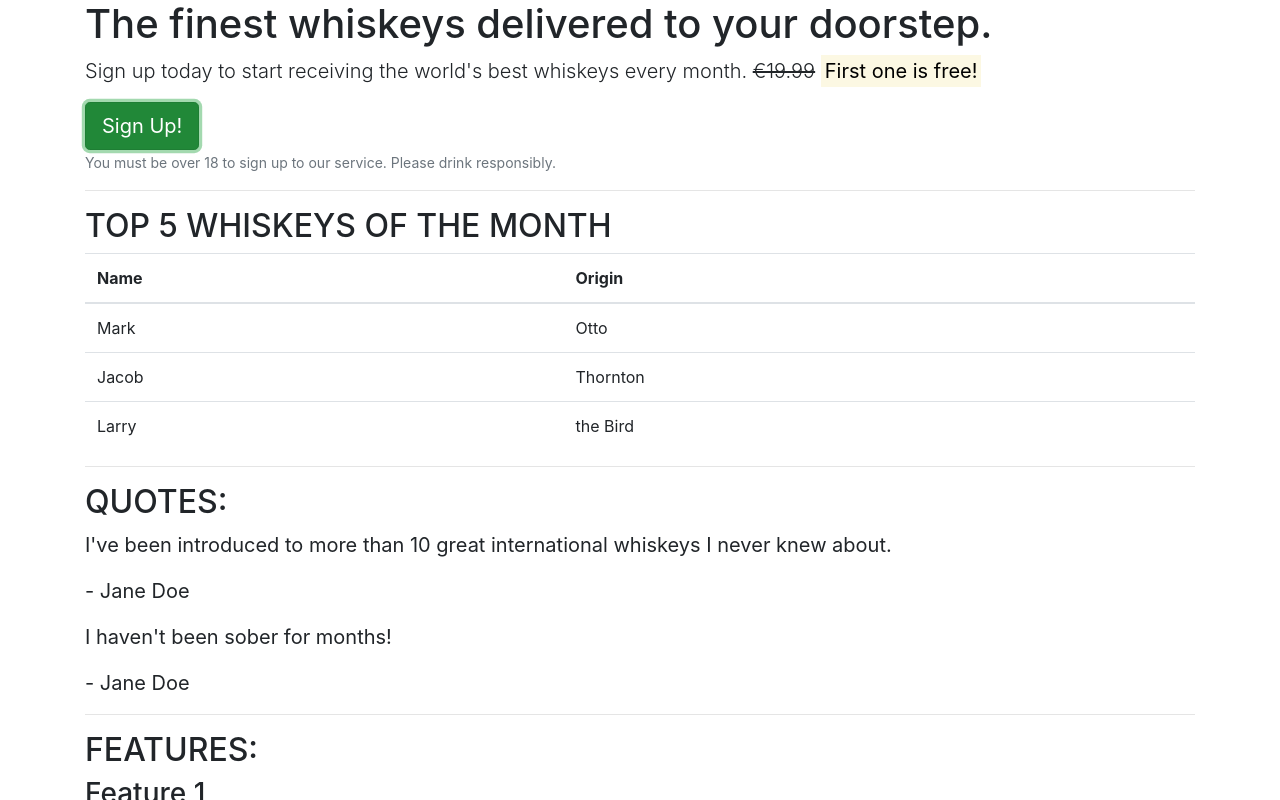
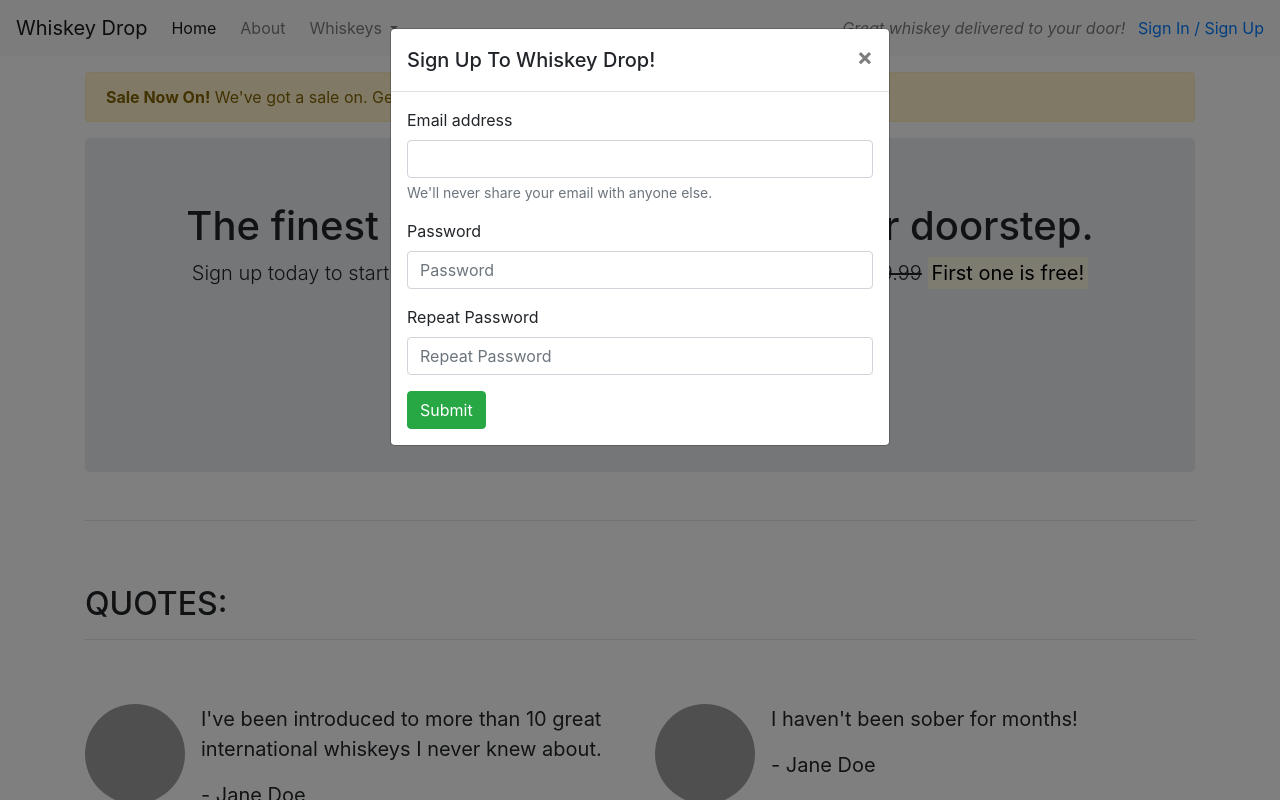
Before and after one commit to MariaHochstoeger/bootstrap-test-project, a plain HTML site: page index.html in a window 1280 px wide. Both pictures are taken after a click on the button "Sign Up!". Shown: the top 800 px of the page. Drawn offline with nearby package versions, Linux system fonts and the light colour scheme; grey boxes are pictures that could not be loaded.

Commit message:
Add css and JS bootstrap elements

```diff
--- a/index.html
+++ b/index.html
@@ -5,84 +5,174 @@
     <meta name="viewport" content="width=device-width, initial-scale=1.0">
     <title>Whiskey Drop | Taste a new whiskey every month</title>
     <link rel="stylesheet" href="https://cdn.jsdelivr.net/npm/bootstrap@4.6.2/dist/css/bootstrap.min.css" integrity="sha384-xOolHFLEh07PJGoPkLv1IbcEPTNtaed2xpHsD9ESMhqIYd0nLMwNLD69Npy4HI+N" crossorigin="anonymous">
-    <script src="https://cdn.jsdelivr.net/npm/bootstrap@4.6.2/dist/js/bootstrap.bundle.min.js" integrity="sha384-Fy6S3B9q64WdZWQUiU+q4/2Lc9npb8tCaSX9FK7E8HnRr0Jz8D6OP9dO5Vg3Q9ct" crossorigin="anonymous"></script>
+    <script src="https://kit.fontawesome.com/73d77f4c3d.js" crossorigin="anonymous"></script>
 </head>
+
 <body>
-    <article class="container">
+  <nav class="navbar navbar-light bg-light navbar-expand-sm">
+    <a href="/" class="navbar-brand">Whiskey Drop</a>
+
+    <button class="navbar-toggler ml-auto" type="button" data-toggle="collapse" data-target="#navbarNavDropdown" aria-controls="navbarNavDropdown" aria-expanded="false" aria-label="Toggle navigation">
+      <span class="navbar-toggler-icon"></span>
+    </button>
+
+    <div class="collapse navbar-collapse" id="navbarNavDropdown">
+      <ul class="navbar-nav mr-auto">
+        <li class="active nav-item mr-2"><a class="nav-link" href="/">Home</a></li>
+        <li class="nav-item mr-2"><a class="nav-link" href="/about">About</a></li>
+        <li class="nav-item dropdown">
+          <a class="nav-link dropdown-toggle" href="#" id="navbarDropdownMenuLink" role="button" data-toggle="dropdown" aria-haspopup="true" aria-expanded="false">
+            Whiskeys
+          </a>
+          <div class="dropdown-menu" aria-labelledby="navbarDropdownMenuLink">
+            <a href="#" class="dropdown-item">Irish</a>
+            <a href="#" class="dropdown-item">Scotch</a>
+            <a href="#" class="dropdown-item">Japanese</a>
+            <a href="#" class="dropdown-item">American</a>
+          </div>
+
+        </li>
+        <li class="nav-item mr-2 d-block d-sm-none"><a class="nav-link" href="">Sign In / Sign Up</a></li>
+      </ul>
+    </div>
+    <div class="d-none d-md-block">
+      <p class="navbar-text my-auto mr-2"><i>Great whiskey delivered to your door!</i></p>
+      <a href="/login">Sign In / Sign Up</a>
+    </div>
+  </nav>
+    <article class="container mt-3">
+      <div class="row d-none d-sm-block">
+        <div class="col-12">
+          <div class="alert alert-warning">
+            <strong>Sale Now On!</strong> We've got a sale on. Get a 12-month subscription for the price of 6! <a href="">See here for details!</a>
+          </div>
+        </div>
+      </div>
         <!-- Callout -->
-        <section class="callout">
+        <div class="row">
+          <div class="col-12">
+            <section class="callout jumbotron text-center">
                 <h1>The finest whiskeys delivered to your doorstep.</h1>
                 <p class="lead">Sign up today to start receiving the world's best whiskeys every month.
-            <s>€19.99</s> <strong><mark>First one is free!</mark></strong></p>
-            <button class="btn btn-success btn-lg">Sign Up!</button>
+                  <s class="d-none d-sm-inline">€19.99</s>
+                  <span class="d-inline d-sm-none"><br></span>
+                  <strong><mark>First one is free!</mark></strong></p>
+                <p><button class="btn btn-success btn-lg" data-toggle="modal" data-target="#signUpModal">Sign Up!</button></p>
                 <p class="text-muted"><small>You must be over 18 to sign up to our service. Please drink responsibly.</small></p>
             </section>
+          </div>
+        </div>
         <!-- /.callout -->
-        <hr>
-
-        <!-- Monthly Favorites -->
-        <section>
-            <h2 class="text-uppercase">Top 5 whiskeys of the month</h2>
-            <table class="table">
-                <thead>
-                  <tr>
-                    <th scope="col">Name</th>
-                    <th scope="col">Origin</th>
-                  </tr>
-                </thead>
-                <tbody>
-                  <tr>
-                    <td>Mark</td>
-                    <td>Otto</td>
-                  </tr>
-                  <tr>
-                    <td>Jacob</td>
-                    <td>Thornton</td>
-                  </tr>
-                  <tr>
-                    <td>Larry</td>
-                    <td>the Bird</td>
-                  </tr>
-                </tbody>
-              </table>
-        </section>
         <hr>
 
         <!-- Quotes -->
         <section class="quotes">
+          <div class="row">
+            <div class="col-12 my-5">
               <h2 class="text-uppercase">Quotes:</h2>
+            <hr>
+            </div>
+          </div>
+          <div class="row">
+            <div class="col-12 col-md-6">
+              <div class="media">
+                <div class="d-none d-sm-block">
+                  <img src="images/girl-image.jpg" class="rounded-circle mr-3" height=100 width=100 alt="">
+                </div>
+                <div class="media-body">
                   <blockquote class="blockquote">
                       <p>I've been introduced to more than 10 great international whiskeys I never knew about.</p>
                       <p>- Jane Doe</p>
                   </blockquote>
+                </div>
+              </div>
+            </div>
+            <div class="col-12 col-md-6">
+              <div class="media">
+                <div class="d-none d-sm-block">
+                  <img src="images/girl-image.jpg" class="rounded-circle mr-3" height=100 width=100 alt="">
+                </div>
+                <div class="media-body">
                   <blockquote class="blockquote">
                       <p>I haven't been sober for months!</p>
                       <p>- Jane Doe</p>
                   </blockquote>
+                </div>
+              </div>
+            </div>
+          </div>
         </section>
         <!-- /.quotes -->
         <hr>
 
         <!-- Features -->
         <section class="features">
+          <div class="row">
+            <div class="col-12 my-5">
               <h2 class="text-uppercase">Features:</h2>
+            </div>
+          </div>
+          <div class="row">
+            <div class="col-12 col-md-6 col-lg-4">
               <div class="feature">
-                <h3>Feature 1</h3>
+                  <h3><i class="fa-solid fa-gift d-none d-sm-block"></i> Feature 1 <span class="badge badge-success">NEW!</span></h3>
                   <p>Lorem ipsum dolor sit amet, consectetur adipiscing elit, sed do eiusmod tempor incididunt ut labore et dolore magna aliqua. Ut enim ad minim veniam, quis nostrud exercitation ullamco laboris nisi ut aliquip ex ea commodo consequat.</p>
                   <p><a class="btn btn-sm btn-light" href="">Read More</a></p>
               </div>
+            </div>
+            <div class="col-12 col-md-6 col-lg-4">
               <div class="feature">
-                <h3>Feature 2</h3>
+                  <h3><i class="fa-solid fa-credit-card d-none d-sm-block"></i> Feature 2</h3>
                   <p>Lorem ipsum dolor sit amet, consectetur adipiscing elit, sed do eiusmod tempor incididunt ut labore et dolore magna aliqua. Ut enim ad minim veniam, quis nostrud exercitation ullamco laboris nisi ut aliquip ex ea commodo consequat.</p>
                   <p><a class="btn btn-sm btn-light" href="">Read More</a></p>
               </div>
+            </div>
+            <div class="col-12 d-md-none d-lg-block col-lg-4">
               <div class="feature">
-                <h3>Feature 3</h3>
+                  <h3><i class="fa-solid fa-circle-xmark d-none d-sm-block"></i> Feature 3</h3>
                   <p>Lorem ipsum dolor sit amet, consectetur adipiscing elit, sed do eiusmod tempor incididunt ut labore et dolore magna aliqua. Ut enim ad minim veniam, quis nostrud exercitation ullamco laboris nisi ut aliquip ex ea commodo consequat.</p>
                   <p><a class="btn btn-sm btn-light" href="">Read More</a></p>
+              </div>
+            </div>
           </div>
         </section>
         <!-- /.features -->
     </article>
+
+    <div class="modal" tabindex="-1" id="signUpModal" role="dialog">
+      <div class="modal-dialog" role="document">
+        <div class="modal-content">
+          <div class="modal-header">
+            <h5 class="modal-title">Sign Up To Whiskey Drop!</h5>
+            <button type="button" class="close" data-dismiss="modal" aria-label="Close">
+              <span aria-hidden="true">&times;</span>
+            </button>
+          </div>
+          <div class="modal-body">
+            <form>
+              <div class="form-group">
+                <label for="exampleInputEmail1">Email address</label>
+                <input type="email" class="form-control" id="exampleInputEmail1" aria-describedby="emailHelp">
+                <small id="emailHelp" class="form-text text-muted">We'll never share your email with anyone else.</small>
+              </div>
+              <div class="form-group">
+                <label for="password">Password</label>
+                <input type="password" class="form-control" id="password" placeholder="Password">
+              </div>
+              <div class="form-group">
+                <label for="repeatPassword">Repeat Password</label>
+                <input type="password" class="form-control" id="repeatPassword" placeholder="Repeat Password">
+              </div>
+              <button type="submit" class="btn btn-success">Submit</button>
+            </form>
+          </div>
+        </div>
+      </div>
+    </div>
+    <script src="https://cdn.jsdelivr.net/npm/bootstrap@4.6.2/dist/js/bootstrap.bundle.min.js" integrity="sha384-Fy6S3B9q64WdZWQUiU+q4/2Lc9npb8tCaSX9FK7E8HnRr0Jz8D6OP9dO5Vg3Q9ct" crossorigin="anonymous"></script>
+    <script src="https://cdn.jsdelivr.net/npm/jquery@3.5.1/dist/jquery.slim.min.js" integrity="sha384-DfXdz2htPH0lsSSs5nCTpuj/zy4C+OGpamoFVy38MVBnE+IbbVYUew+OrCXaRkfj" crossorigin="anonymous"></script>
+    <script src="https://cdn.jsdelivr.net/npm/popper.js@1.16.1/dist/umd/popper.min.js" integrity="sha384-9/reFTGAW83EW2RDu2S0VKaIzap3H66lZH81PoYlFhbGU+6BZp6G7niu735Sk7lN" crossorigin="anonymous"></script>
+    <script src="https://cdn.jsdelivr.net/npm/bootstrap@4.6.2/dist/js/bootstrap.min.js" integrity="sha384-+sLIOodYLS7CIrQpBjl+C7nPvqq+FbNUBDunl/OZv93DB7Ln/533i8e/mZXLi/P+" crossorigin="anonymous"></script>
+
 </body>
 </html>
```
Also changed, not shown: 1 other file. Lines whose indentation alone changed are shown as unchanged.
